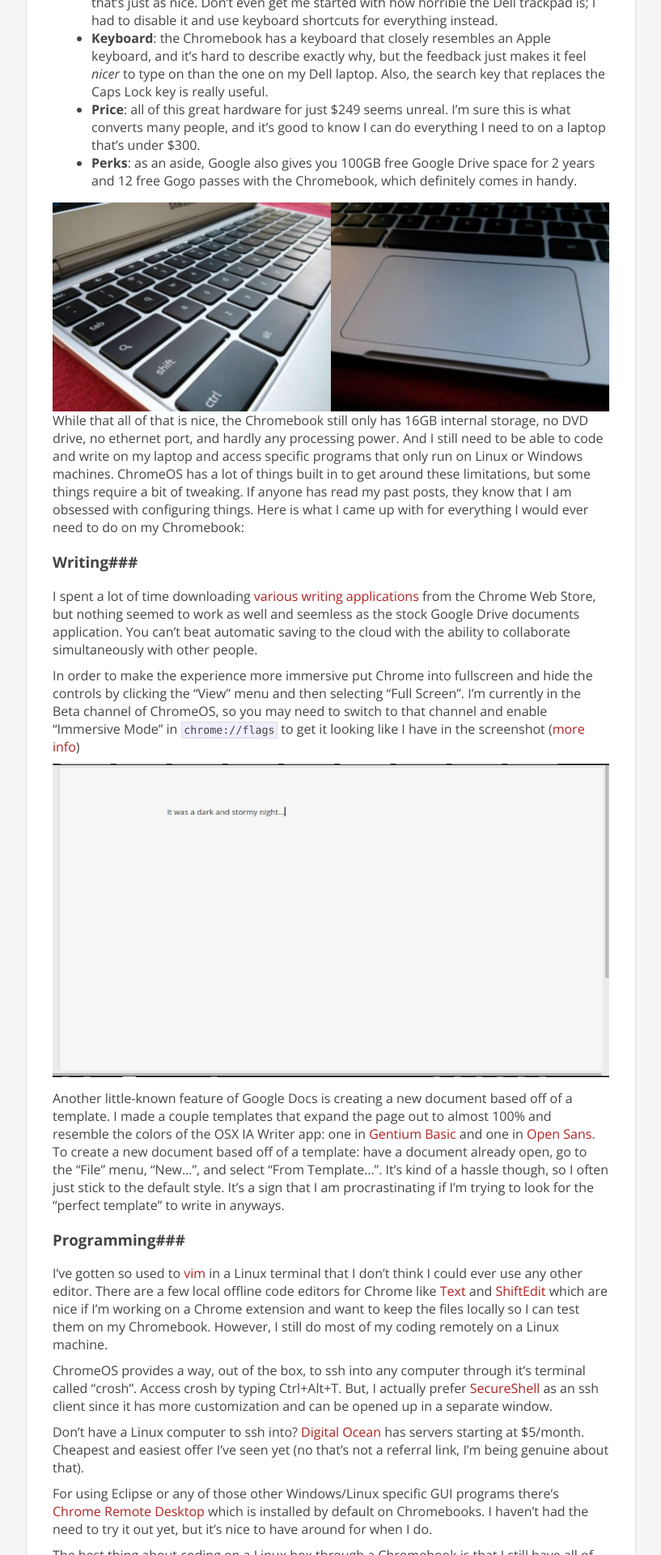
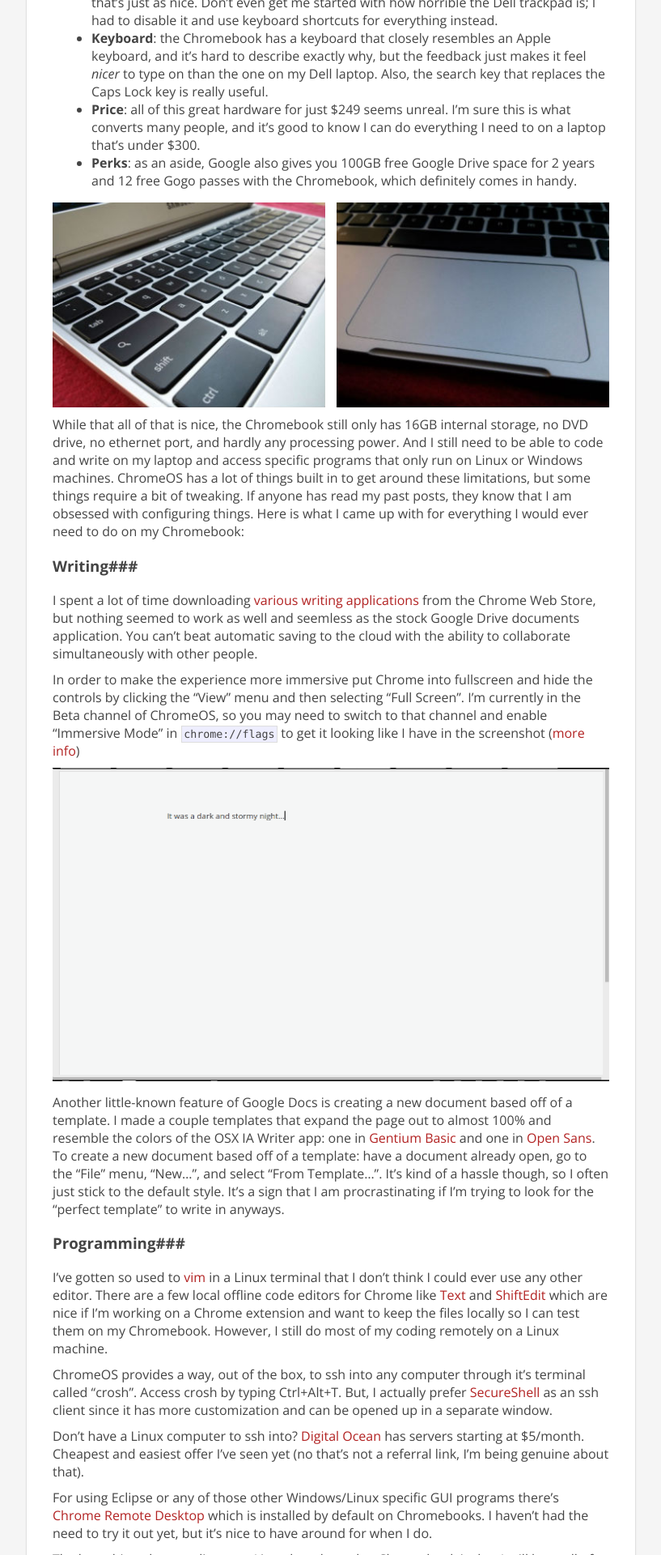
Before and after one commit to thallada/thallada.github.io, a Jekyll site: the page built from _posts/2013-08-24-on-chromebooks.md, in a window 1280 px wide. Shown: the part 1387-3307 px from the top of the page at 81% size, without its empty margins (231-1048 px from the left). Built offline with Jekyll 4.4.1, drawn with Linux system fonts in a browser that asks for light colours; Markdown is read by kramdown in place of the engine named in the settings.

Commit message:
Better 2 column image presentation

```diff
--- a/_posts/2013-08-24-on-chromebooks.md
+++ b/_posts/2013-08-24-on-chromebooks.md
@@ -65,12 +65,12 @@ need to on a laptop that’s under $300.
 for 2 years and 12 free Gogo passes with the Chromebook, which definitely comes
 in handy.
 
-<div> <a href="/img/blog/chromebook_keyboard.jpg"><img
+<a href="/img/blog/chromebook_keyboard.jpg"><img
 src="/img/blog/chromebook_keyboard_thumb.jpg" alt="Samsung Chromebook
-keyboard up close" style="float: left; width: 50%"></a> <a
+keyboard up close" class="half-left"></a> <a
 href="/img/blog/chromebook_trackpad.jpg"><img
 src="/img/blog/chromebook_trackpad_thumb.jpg" alt="Samsung Chromebook
-trackpad up close" style="float: right; width: 50%"></a> </div> <br>
+trackpad up close" class="half-right"></a>
 
 While that all of that is nice, the Chromebook still only has 16GB internal
 storage, no DVD drive, no ethernet port, and hardly any processing power. And I
--- a/css/main.css
+++ b/css/main.css
@@ -299,6 +299,29 @@ div.pagination {
   background-color: #333;
 }
 
+.post img.half-left {
+  float: none;
+  width: 100%;
+}
+
+.post img.half-right {
+  float: none;
+  width: 100%;
+}
+
+@media (min-width: 40rem) {
+  .post img.half-left {
+    float: left;
+    width: 49%;
+    margin-bottom: 10px;
+  }
+  .post img.half-right {
+    float: right;
+    width: 49%;
+    margin-bottom: 10px;
+  }
+}
+
 /*****************************************************************************/
 /*
 /* Homepage
```
